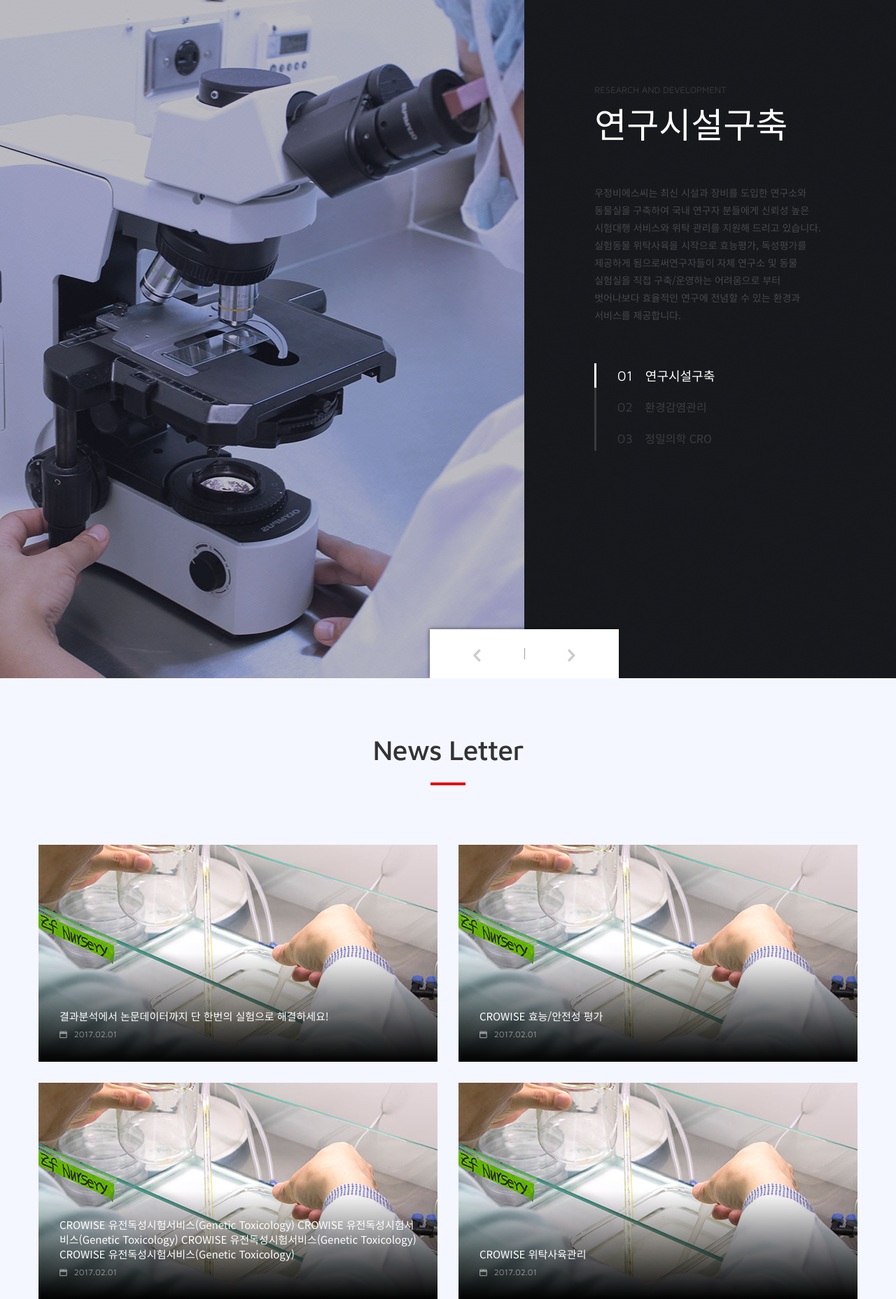
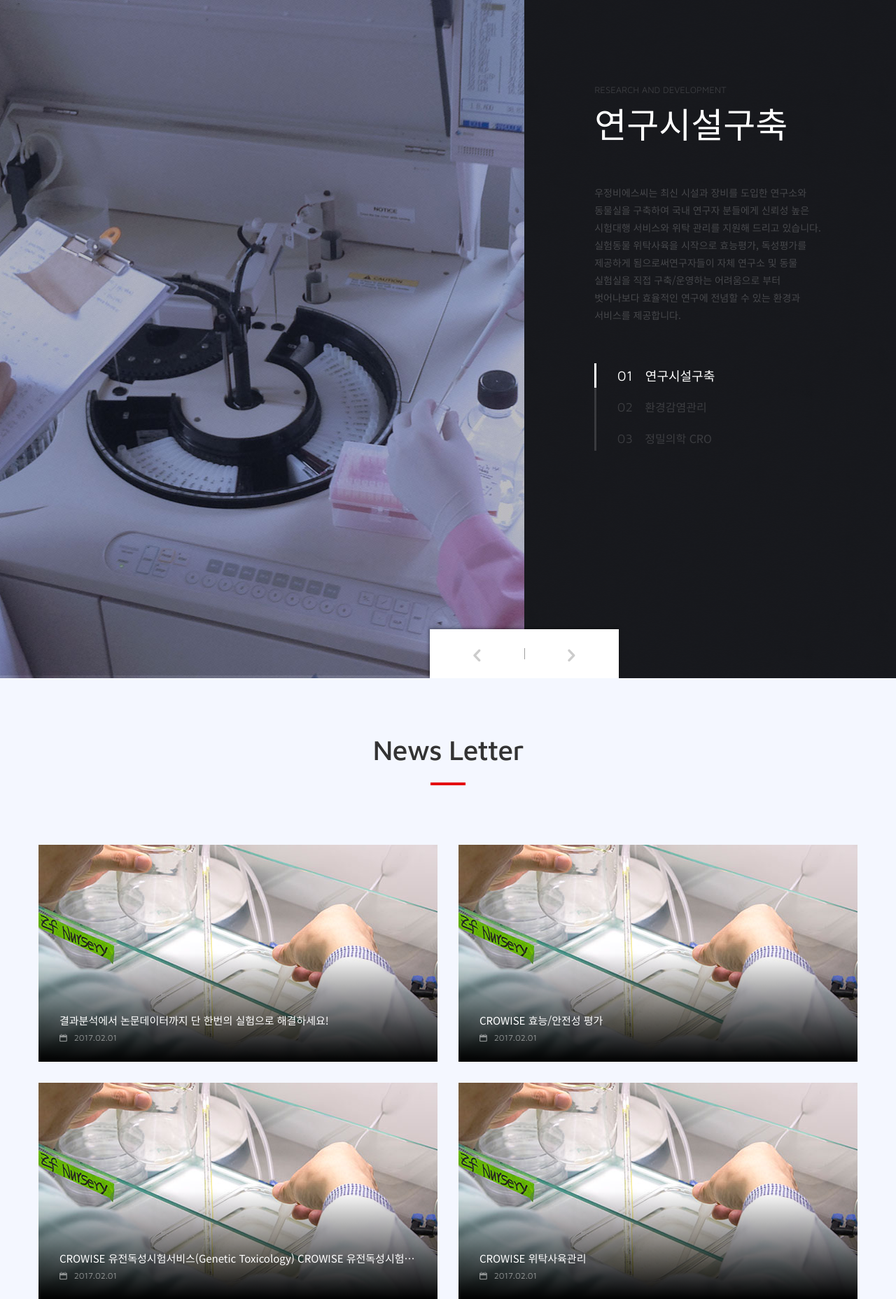
Before and after one commit to movementk/woojungbsc, a PHP site: page / in a window 1280 px wide. Shown: the part 2209-4065 px from the top of the page at 70% size. Run offline with PHP 8.4, Linux system fonts and the light colour scheme.

Commit message:
페인 페이지 수정사항 적용

```diff
--- a/assets/css/default.css
+++ b/assets/css/default.css
@@ -471,7 +471,7 @@ a {
         display: block;
         padding-left: 15px;
         padding-right: 15px;
-        color: rgba(255, 255, 255, 0.3);
+        color: #fff;
         text-decoration: none;
         -webkit-transition-property: all;
         transition-property: all;
--- a/assets/css/default.scss
+++ b/assets/css/default.scss
@@ -117,7 +117,7 @@ a {
 					display: block;
 					padding-left: 15px;
 					padding-right: 15px;
-					color: rgba(#fff, .3);
+					color: #fff;
 					text-decoration: none;
 					@include trans;
 					&:hover, &:focus {
--- a/assets/css/main.css
+++ b/assets/css/main.css
@@ -574,8 +574,6 @@ address {
         font-weight: 300;
         word-break: keep-all;
         word-wrap: normal; }
-        #rnd .details div p br {
-          line-height: 2.4em; }
   #rnd .bx-controls .bx-controls-direction {
     z-index: 51;
     position: absolute;
@@ -622,8 +620,6 @@ address {
       #rnd .details div p {
         font-size: 14px;
         line-height: 25px; }
-        #rnd .details div p br {
-          line-height: 3em; }
     #rnd .bx-controls .bx-controls-direction {
       position: absolute;
       bottom: 0;
@@ -672,7 +668,7 @@ address {
       left: 58.5%;
       display: block;
       margin-left: 100px;
-      width: 200px;
+      width: 250px;
       border-left: 3px solid rgba(255, 255, 255, 0.15); }
       #rnd .pager a {
         display: block;
@@ -737,22 +733,26 @@ address {
         width: 100%;
         height: 100%; }
         #news .news-item figure figcaption > div {
-          display: table;
+          position: relative;
           width: 100%;
-          height: 100%; }
+          height: 100%;
+          background: transparent;
+          background: -webkit-linear-gradient(transparent 50%, #000 100%);
+          background: -o-linear-gradient(transparent 50%, #000 100%);
+          background: -moz-linear-gradient(transparent 50%, #000 100%);
+          background: linear-gradient(transparent 50%, #000 100%); }
           #news .news-item figure figcaption > div > div {
-            display: table-cell;
+            position: absolute;
+            bottom: 0;
+            left: 0;
             padding: 15px;
             width: 100%;
-            height: 100%;
-            vertical-align: bottom;
-            background: transparent;
-            background: -webkit-linear-gradient(transparent 50%, #000 100%);
-            background: -o-linear-gradient(transparent 50%, #000 100%);
-            background: -moz-linear-gradient(transparent 50%, #000 100%);
-            background: linear-gradient(transparent 50%, #000 100%); }
+            height: 70px; }
             #news .news-item figure figcaption > div > div p {
-              margin-bottom: 5px; }
+              overflow: hidden;
+              margin-bottom: 5px;
+              text-overflow: ellipsis;
+              white-space: nowrap; }
             #news .news-item figure figcaption > div > div span {
               font-family: 'Maven Pro', sans-serif;
               opacity: .5; }
@@ -775,7 +775,8 @@ address {
       #news .news-item {
         margin-bottom: 20px; }
         #news .news-item figure figcaption > div > div {
-          padding: 40px; }
+          padding: 40px;
+          height: 120px; }
           #news .news-item figure figcaption > div > div p {
             font-size: 15px; }
       #news .btn-more {
@@ -788,7 +789,8 @@ address {
       #news .news-item {
         margin-bottom: 30px; }
         #news .news-item figure figcaption > div > div {
-          padding: 30px; } }
+          padding: 30px;
+          height: 100px; } }
 
 #campaign {
   padding-top: 60px;
--- a/assets/css/main.scss
+++ b/assets/css/main.scss
@@ -660,9 +660,6 @@ body.scrolled {
 				font-weight: 300;
 				word-break: keep-all;
 				word-wrap: normal;
-				br {
-					line-height: 2.4em;
-				}
 			}
 		}
 	}
@@ -725,9 +722,6 @@ body.scrolled {
 				p {
 					font-size: 14px;
 					line-height: 25px;
-					br {
-						line-height: 3em;
-					}
 				}
 			}
 		}
@@ -798,7 +792,7 @@ body.scrolled {
 			left: 58.5%;
 			display: block;
 			margin-left: 100px;
-			width: 200px;
+			width: 250px;
 			border-left: 3px solid rgba(#fff, .15);
 			a {
 				display: block;
@@ -870,22 +864,26 @@ body.scrolled {
 				width: 100%;
 				height: 100%;
 				> div {
-					display: table;
+					position: relative;
 					width: 100%;
 					height: 100%;
+					background: transparent;
+					background: -webkit-linear-gradient(transparent 50%, #000 100%);
+					background: -o-linear-gradient(transparent 50%, #000 100%);
+					background: -moz-linear-gradient(transparent 50%, #000 100%);
+					background: linear-gradient(transparent 50%, #000 100%);
 					> div {
-						display: table-cell;
+						position: absolute;
+						bottom: 0;
+						left: 0;
 						padding: 15px;
 						width: 100%;
-						height: 100%;
-						vertical-align: bottom;
-						background: transparent;
-						background: -webkit-linear-gradient(transparent 50%, #000 100%);
-						background: -o-linear-gradient(transparent 50%, #000 100%);
-						background: -moz-linear-gradient(transparent 50%, #000 100%);
-						background: linear-gradient(transparent 50%, #000 100%);
+						height: 70px;
 						p {
+							overflow: hidden;
 							margin-bottom: 5px;
+							text-overflow: ellipsis;
+							white-space: nowrap;
 						}
 						span {
 							@include maven();
@@ -931,6 +929,7 @@ body.scrolled {
 					> div {
 						> div {
 							padding: 40px;
+							height: 120px;
 							p {
 								font-size: 15px;
 							}
@@ -954,6 +953,7 @@ body.scrolled {
 					> div {
 						> div {
 							padding: 30px;
+							height: 100px;
 						}
 					}
 				}
--- a/assets/js/main.js
+++ b/assets/js/main.js
@@ -25,6 +25,8 @@
 	// 메인 슬라이더 관련
 	$('#introduce .slider').bxSlider({
 		mode: 'fade',
+		auto: true,
+		pause: 10000,
 		preventDefaultSwipeY: true,
 		preventDefaultSwipeX: true,
 		touchEnabled: false,
@@ -78,7 +80,7 @@
 	});
 
 	// 연구개발 슬라이더 관련
-	$('#rnd .slider').bxSlider({
+	var rndSlider = $('#rnd .slider').bxSlider({
 		mode: 'fade',
 		auto: true,
 		speed: 0,
@@ -94,6 +96,12 @@
 			});
 		}
 	});
+	$(document).on("mouseenter focus", "#rnd .pager, #rnd .bx-controls-direction", function() {
+		rndSlider.stopAuto();
+	});
+	$(document).on("mouseleave blur", "#rnd .pager, #rnd .bx-controls-direction", function() {
+		rndSlider.startAuto();
+	});
 
 	// 뉴스 더보기 버튼
 	$(document).on('click', '#news .btn-more', function() {
--- a/inc/top-nav.php
+++ b/inc/top-nav.php
@@ -12,7 +12,7 @@
 				</div>
 			</div>
 			<div class="col-md-6">
-				<div class="util">
+				<div class="util" style="display: none;">
 					<ul>
 						<li><a href="#">채용정보</a></li>
 						<li><a href="#">E-러닝</a></li>
@@ -21,8 +21,7 @@
 				</div>
 				<div class="sns">
 					<ul>
-						<li class="fb"><a href="#"><i class="icon-facebook"></i><span class="sr-only">페이스북</span></a></li>
-						<li class="bl"><a href="#"><i>b</i><span class="sr-only">블로그</span></a></li>
+						<li class="fb"><a href="//www.facebook.com/WoojungBSC" target="_blank"><i class="icon-facebook"></i><span class="sr-only">페이스북</span></a></li>
 					</ul>
 				</div>
 			</div>
```
Also changed, not shown: assets/images/main/img_rnd_1.jpg, assets/images/main/img_rnd_2.jpg, assets/images/main/img_rnd_3.jpg, 2 other files.
